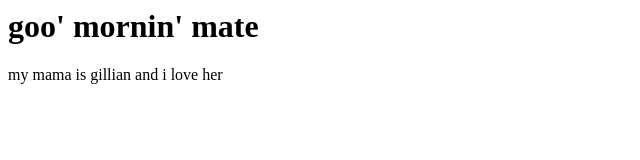
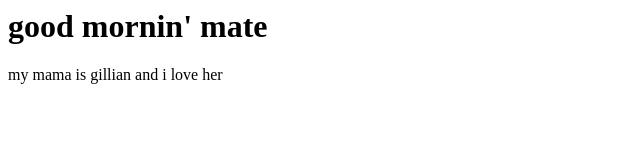
Before and after one commit to fuzhaoyi1e/tempo, a plain HTML site: page index.html in a window 1280 px wide. Shown: the whole page, without its empty margins (0-640 px from the left). Drawn offline with Linux system fonts and the light colour scheme.

Commit message:
Update index.html

```diff
--- a/index.html
+++ b/index.html
@@ -5,7 +5,7 @@ The title of the webpage
 </title>
 </head>
 <body>
-<h1>goo' mornin' mate</h1>
+<h1>good mornin' mate</h1>
 my mama is gillian and i love her
 </body>
 </html>
```
